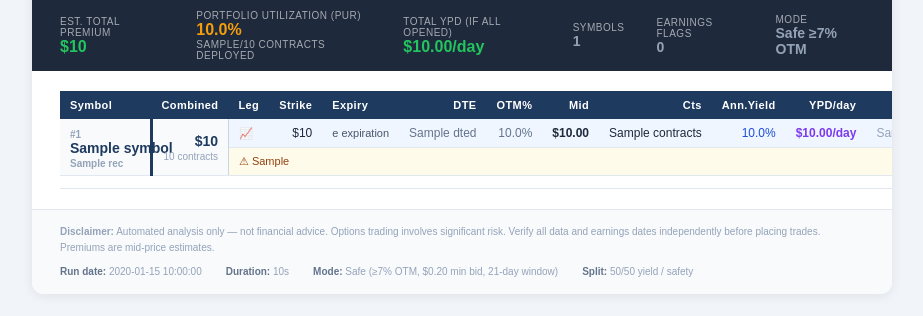
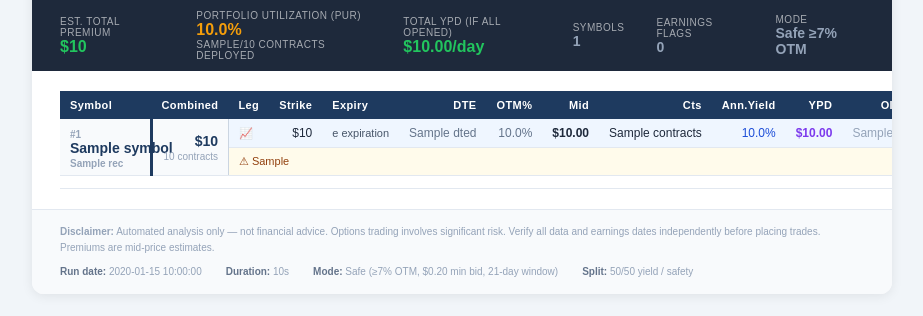
Before and after one commit to ambrishverma/options_trader, a Python web app: template templates/email.html in a window 1280 px wide. Shown: the part 103-419 px from the top of the page, without its empty margins (178-1101 px from the left). Run offline with Jinja, Linux system fonts and the light colour scheme; the template is opened without the code that fills it: most values are stand-ins (such as "Sample title", 1, 10 or a date in 2020).

Commit message:
Fix YPD column header, remove /day suffix, fix column widths
- Rename 'YPD/day' column header to 'YPD'
- Remove '/day' suffix from yield and safety leg YPD value cells
- Tighten column widths so OI column is not cut off

Co-Authored-By: Claude Sonnet 4.6 <noreply@anthropic.com>

```diff
--- a/templates/email.html
+++ b/templates/email.html
@@ -129,18 +129,18 @@
     <table class="recs">
       <thead>
         <tr>
-          <th style="width:70px;">Symbol</th>
-          <th style="width:80px;" class="right">Combined</th>
-          <th style="width:50px;">Leg</th>
-          <th class="right">Strike</th>
-          <th>Expiry</th>
-          <th class="right">DTE</th>
-          <th class="right">OTM%</th>
-          <th class="right">Mid</th>
-          <th class="right">Cts</th>
-          <th class="right">Ann.Yield</th>
-          <th class="right">YPD/day</th>
-          <th class="right">OI</th>
+          <th style="width:65px;">Symbol</th>
+          <th style="width:72px;" class="right">Combined</th>
+          <th style="width:36px;">Leg</th>
+          <th style="width:52px;" class="right">Strike</th>
+          <th style="width:52px;">Expiry</th>
+          <th style="width:36px;" class="right">DTE</th>
+          <th style="width:44px;" class="right">OTM%</th>
+          <th style="width:48px;" class="right">Mid</th>
+          <th style="width:28px;" class="right">Cts</th>
+          <th style="width:68px;" class="right">Ann.Yield</th>
+          <th style="width:52px;" class="right">YPD</th>
+          <th style="width:36px;" class="right">OI</th>
         </tr>
       </thead>
       <tbody>
@@ -174,7 +174,7 @@
           <td class="right mid">${{ "%.2f"|format(yo.mid) }}</td>
           <td class="right">{{ yl.contracts }}</td>
           <td class="right" style="color:#1d4ed8;">{{ "%.1f"|format(yo.annualized_yield) }}%</td>
-          <td class="right" style="color:#7c3aed;font-weight:600;">${{ "%.2f"|format(yl.ypd) }}/day</td>
+          <td class="right" style="color:#7c3aed;font-weight:600;">${{ "%.2f"|format(yl.ypd) }}</td>
           <td class="right oi">{{ yo.open_interest }}</td>
         </tr>
 
@@ -190,7 +190,7 @@
           <td class="right mid">${{ "%.2f"|format(so.mid) }}</td>
           <td class="right">{{ sl.contracts }}</td>
           <td class="right" style="color:#15803d;">{{ "%.1f"|format(so.annualized_yield) }}%</td>
-          <td class="right" style="color:#7c3aed;font-weight:600;">${{ "%.2f"|format(sl.ypd) }}/day</td>
+          <td class="right" style="color:#7c3aed;font-weight:600;">${{ "%.2f"|format(sl.ypd) }}</td>
           <td class="right oi">{{ so.open_interest }}</td>
         </tr>
         {% endif %}
```
